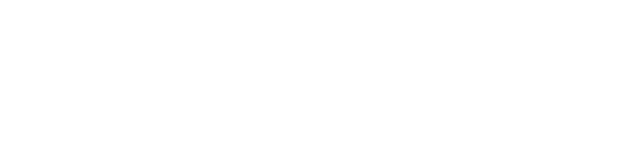
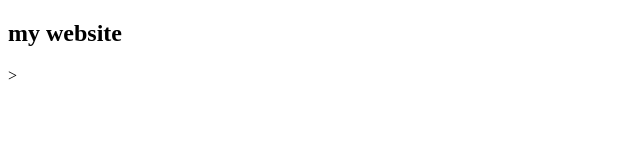
Before and after one commit to FOXmclowd/FOXmclowd.github.io, a plain HTML site: page index.html in a window 1280 px wide. Shown: the whole page, without its empty margins (0-640 px from the left). Drawn offline with Linux system fonts and the light colour scheme.

Commit message:
added a title to the webpage

```diff
--- a/index.html
+++ b/index.html
@@ -9,8 +9,7 @@
 
 <body>
     <header>
-
-    </header>
+        <h2>my website</h2>>
     <section>
         <img src="" alt="">
     </section>
```
